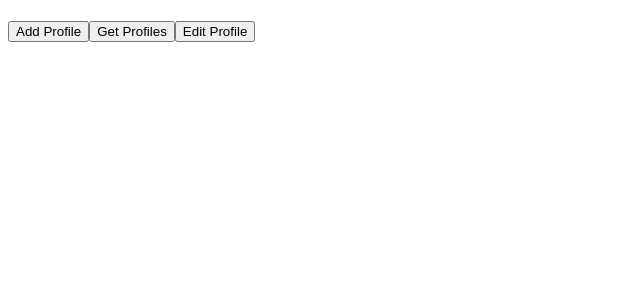
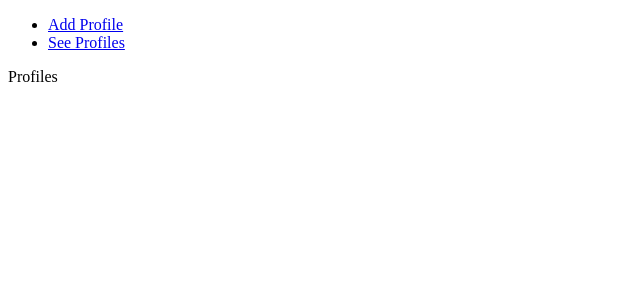
Before and after one commit to mishahoo-zz/viewProfiles, a React app: page / in a window 1280 px wide. Shown: the top 300 px of the page, without its empty margins (0-640 px from the left). Built offline with nearby package versions, Linux system fonts and the light colour scheme; no server answers.

Commit message:
Add basic front end structure with routes

```diff
--- a/package.json
+++ b/package.json
@@ -36,6 +36,7 @@
     "mongoose": "^4.13.6",
     "react": "^16.2.0",
     "react-dom": "^16.2.0",
+    "react-router-dom": "^4.2.2",
     "webpack": "^3.10.0"
   },
   "devDependencies": {
--- a/server.babel.js
+++ b/server.babel.js
@@ -1,4 +1,5 @@
 const express = require('express');
+const path = require('path');
 const app = express();
 var bodyParser = require('body-parser');
 
@@ -28,4 +29,8 @@ app.use('/', express.static('public'));
 
 app.use('/profiles', profileRouter);
 
+app.get('*', function (req, res) {
+  res.sendFile(path.join(__dirname, './public/index.html'));
+});
+
 app.listen(process.env.PORT || 3000);
--- a/src/Dashboard.js
+++ b/src/Dashboard.js
@@ -68,11 +68,11 @@ class Dashboard extends Component {
     render() {
       return (
         <div>
+          <button type="button" onClick={ this.handleAddUserClick }>Add Profile</button>
+          <button type="button" onClick={ this.handleGetProfilesClick }>Get Profiles</button>
           <h1>{this.state.name}</h1>
           <h3>{this.state.description}</h3>
           <div>{this.state.id}</div>
-          <button type="button" onClick={ this.handleAddUserClick }>Add Profile</button>
-          <button type="button" onClick={ this.handleGetProfilesClick }>Get Profiles</button>
           <button type="button" onClick={ this.handleEditProfileClick }>Edit Profile</button>
         </div>
       );
--- a/src/client.js
+++ b/src/client.js
@@ -1,10 +1,10 @@
 import React from 'react';
 import ReactDOM from 'react-dom';
-import Dashboard from './Dashboard.js'
+import App from './components/App.js'
 
 console.log('IN THE CLIENT')
 
 ReactDOM.render(
-  <Dashboard />,
+  <App />,
   document.getElementById('root')
 );
--- /dev/null
+++ b/src/components/App.js
@@ -0,0 +1,15 @@
+import React from 'react'
+import Header from './Header'
+import Main from './Main'
+import { BrowserRouter as Router } from 'react-router-dom'
+
+const App = () => (
+  <Router>
+    <header>
+      <Header />
+      <Main />
+    </header>
+  </Router>
+)
+
+export default App
--- /dev/null
+++ b/src/components/EditInfo.js
@@ -0,0 +1,7 @@
+import React from 'react'
+
+const EditInfo = () => (
+  <div>EditInfo</div>
+)
+
+export default EditInfo
--- /dev/null
+++ b/src/components/Header.js
@@ -0,0 +1,17 @@
+import React from 'react'
+import { Link } from 'react-router-dom'
+
+// The Header creates links that can be used to navigate
+// between routes.
+const Header = () => (
+  <header>
+    <nav>
+      <ul>
+        <li><Link to='/add'>Add Profile</Link></li>
+        <li><Link to='/'>See Profiles</Link></li>
+      </ul>
+    </nav>
+  </header>
+)
+
+export default Header
--- /dev/null
+++ b/src/components/Main.js
@@ -0,0 +1,17 @@
+import React from 'react'
+import { Switch, Route } from 'react-router-dom'
+import EditInfo from './EditInfo'
+import Profiles from './Profiles'
+
+// The Main component renders one of the provided
+// Routes (provided that one matches).
+const Main = () => (
+  <main>
+    <Switch>
+      <Route exact path='/add' component={EditInfo}/>
+      <Route exact path='/' component={Profiles}/>
+    </Switch>
+  </main>
+)
+
+export default Main
--- /dev/null
+++ b/src/components/Profiles.js
@@ -0,0 +1,7 @@
+import React from 'react'
+
+const Profiles = () => (
+  <div>Profiles</div>
+)
+
+export default Profiles
```
Also changed, not shown: 1 other file (tests, documents, lock files or other folders).
